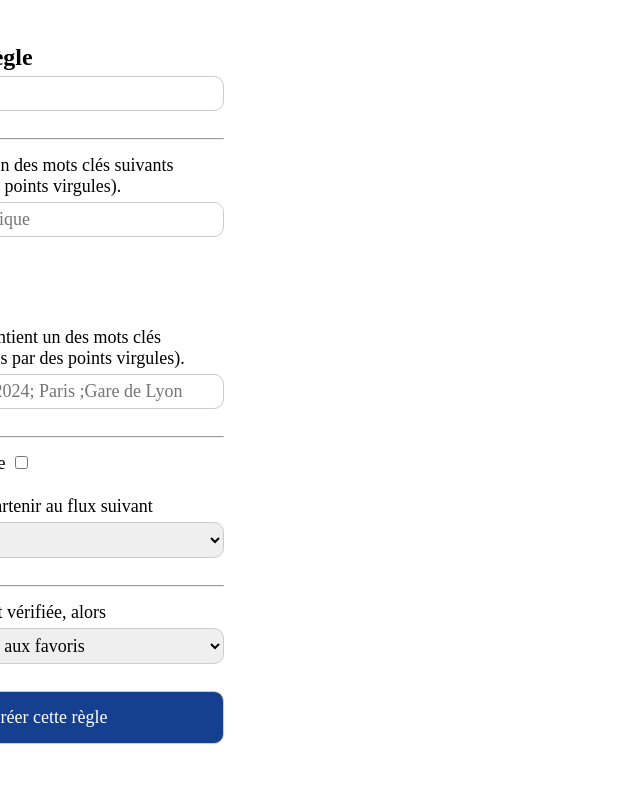
After one commit to GatienFrenchDev/MyRSS, a PHP site: template views/regles.php in a window 1280 px wide. The commit adds this page. Shown: the whole page, without its empty margins (0-640 px from the left). Run offline with PHP 8.4, Linux system fonts and the light colour scheme; the template is opened without the code that fills it, so the values that code supplies are empty.

Commit message:
feat: debut ajout systeme de regles

```diff
--- a/public/css/inscription.css
+++ b/public/css/inscription.css
@@ -65,7 +65,7 @@ h2{
     font-weight: 800;
 }
 
-input{
+input, select{
     margin-bottom: 12px;
     line-height: 28.8px;
     border-radius: 10px;
--- /dev/null
+++ b/public/css/regles.css
@@ -0,0 +1,39 @@
+body{
+    grid-template-columns: 96px auto;
+}
+
+div.container{
+    display: flex;
+    justify-content: center;
+    align-items: center;
+}
+
+form{
+    display: grid;
+    gap: 15px;
+}
+
+label{
+    display: flex;
+    flex-direction: column;
+    gap: 5px;
+    font-size: large;
+    font-weight: 500;
+}
+
+input, select{
+    margin-bottom: 12px;
+    border-radius: 10px;
+    font-size: large;
+    padding: 6px 10px;
+    border: 1px solid rgb(204, 204, 204);
+}
+
+input[type="submit"]{
+    color: white;
+    padding: 15px 0;
+    font-size: large;
+    font-weight: 500;
+    background-color: var(--highlight-color);
+    cursor: pointer;
+}
--- /dev/null
+++ b/views/regles.php
@@ -0,0 +1,82 @@
+<!DOCTYPE html>
+<html lang="fr">
+
+<head>
+    <meta charset="UTF-8">
+    <meta name="viewport" content="width=device-width, initial-scale=1.0">
+    <title> Règles | RSS Troover</title>
+    <link rel="shortcut icon" href="public/img/favicon.jpeg" type="image/x-icon">
+    <link rel="stylesheet" href="css/style.css">
+    <link rel="stylesheet" href="css/colors.css">
+    <link rel="stylesheet" href="css/side-bar.css">
+    <link rel="stylesheet" href="css/font.css">
+    <link rel="stylesheet" href="css/regles.css">
+</head>
+
+<body>
+    <?php
+    createSideBar(5);
+    ?>
+    <div class="container">
+
+        <form method="post">
+            <label style="font-size: x-large; font-weight: bold;">
+                Nom de la règle
+                <input type="text" name="nom" placeholder="Règle JO 2024" style="font-size: large;" required>
+            </label>
+
+            <hr>
+
+            <label>
+                Le titre contient un des mots clés suivants (délimités par des points virgules).
+                <input type="text" name="contient-titre" placeholder="JO;Paris;Olympique">
+            </label>
+
+            <select name="operateur" id="operateur" style="width: fit-content;">
+                <option value="et">ET</option>
+                <option value="ou">OU</option>
+            </select>
+
+            <label>
+                La description contient un des mots clés suivants (délimités par des points virgules).
+                <input type="text" name="contient-description" placeholder="JO;Macron;JO 2024; Paris ;Gare de Lyon">
+            </label>
+
+            <hr>
+
+            <label>
+                <div style="display: flex; gap: 10px; align-items: baseline;">
+                    Sensible à la casse
+                    <input type="checkbox" name="sensible-casse">
+                </div>
+            </label>
+
+            <label>
+                L'article doit appartenir au flux suivant
+                <select name="flux">
+                    <option value="0">Tous les flux</option>
+                    <?php
+                    foreach ($fluxs as $flux) { ?>
+                        <option value='<?= $flux["id_flux"] ?>'><?= $flux["nom"] ?></option>
+                    <?php } ?>
+                </select>
+            </label>
+
+            <hr>
+
+            <label>
+                Quand la règle est vérifiée, alors
+                <select name="action" id="action">
+                    <option value="1">Ajouter l'article aux favoris</option>
+                    <option value="2">Recevoir une notification sur la plateforme</option>
+                    <option value="3">Recevoir une notification par mail</option>
+                </select>
+            </label>
+
+            <input type="submit" value="Créer cette règle">
+        </form>
+
+    </div>
+</body>
+
+</html>
```
Also changed, not shown: public/regles.php (added, +37 -0 lines), src/model/RegleModel.php (added, +33 -0 lines), src/model/UtilisateurModel.php (+13 -0 lines), views/components/side-bar.php (+46 -1 lines).
